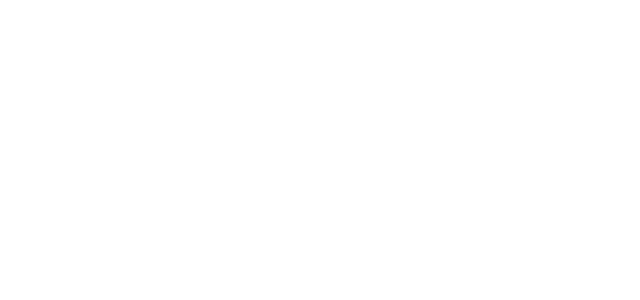
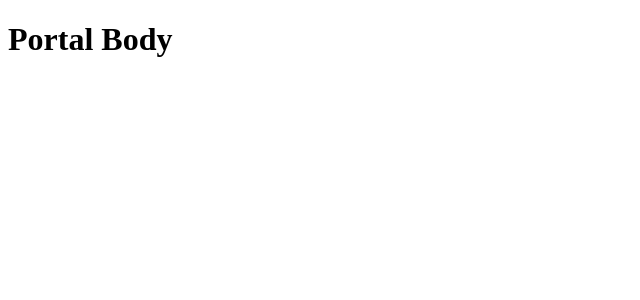
Before and after one commit to aakash19090/basic-context-api, a React (Create React App) app: page / in a window 1280 px wide. Shown: the top 300 px of the page, without its empty margins (0-640 px from the left). Built offline with nearby package versions, Linux system fonts and the light colour scheme.

Commit message:
React portals

```diff
--- a/public/index.html
+++ b/public/index.html
@@ -29,6 +29,7 @@
   <body>
     <noscript>You need to enable JavaScript to run this app.</noscript>
     <div id="root"></div>
+    <div id="portal-root"></div>
     <!--
       This HTML file is a template.
       If you open it directly in the browser, you will see an empty page.
--- a/src/App.js
+++ b/src/App.js
@@ -1,9 +1,10 @@
 import React, { Component } from 'react';
+import PortalDemo from './PortalDemo';
 class App extends Component {
     render() {
         return (
-            <div>
-
+            <div className='Child Component'>
+                <PortalDemo/>
             </div>
         )
     }
--- /dev/null
+++ b/src/PortalDemo.js
@@ -0,0 +1,13 @@
+import React from 'react'
+import ReactDOM from 'react-dom'
+
+function PortalDemo() {
+    return ReactDOM.createPortal (
+        <h1>
+            Portal Body
+        </h1>,
+        document.getElementById('portal-root')  // ? Rendering this in Different root. Check index.html in Public Folder
+    )
+}
+
+export default PortalDemo
```
Also changed, not shown: 1 other file (tests, documents, lock files or other folders).
